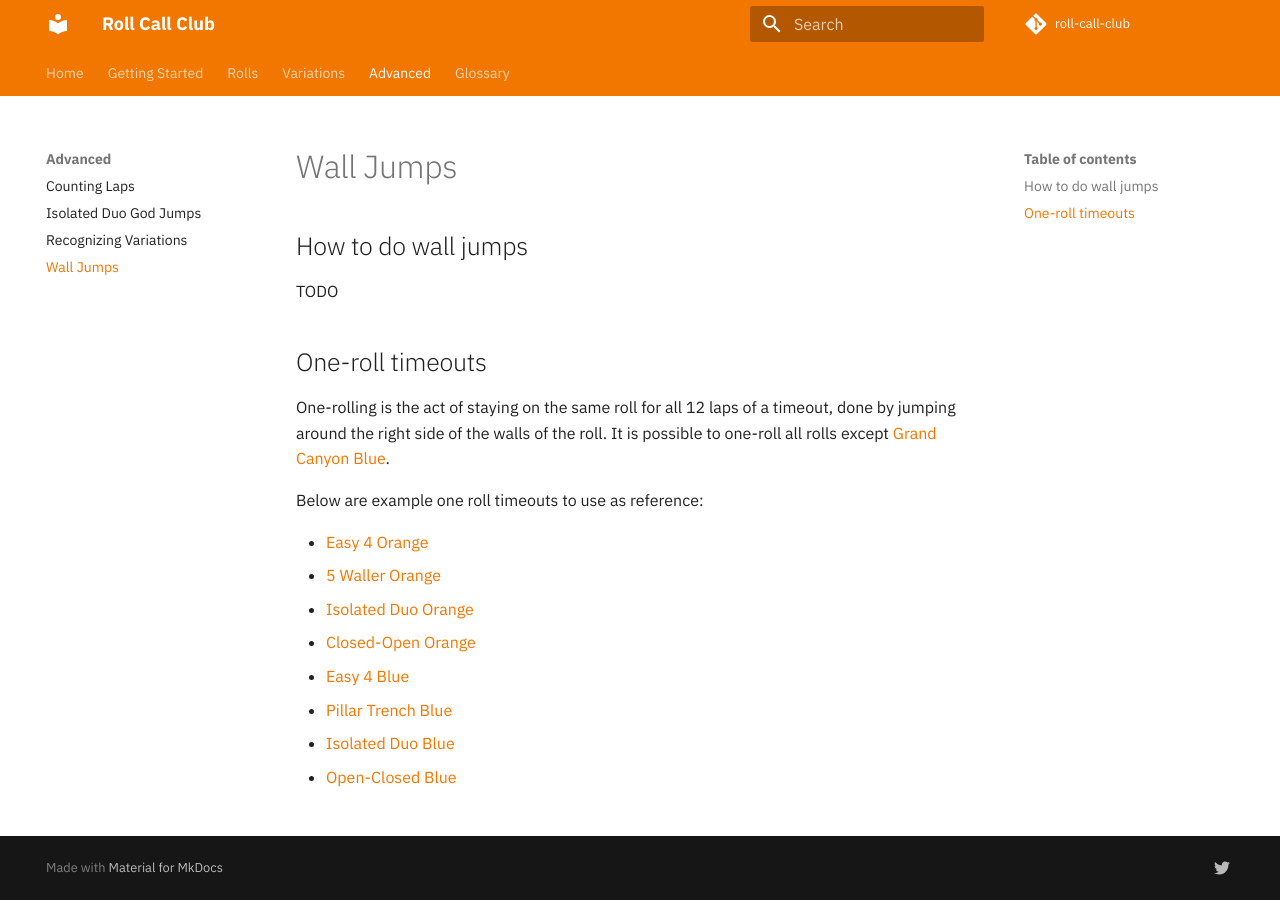
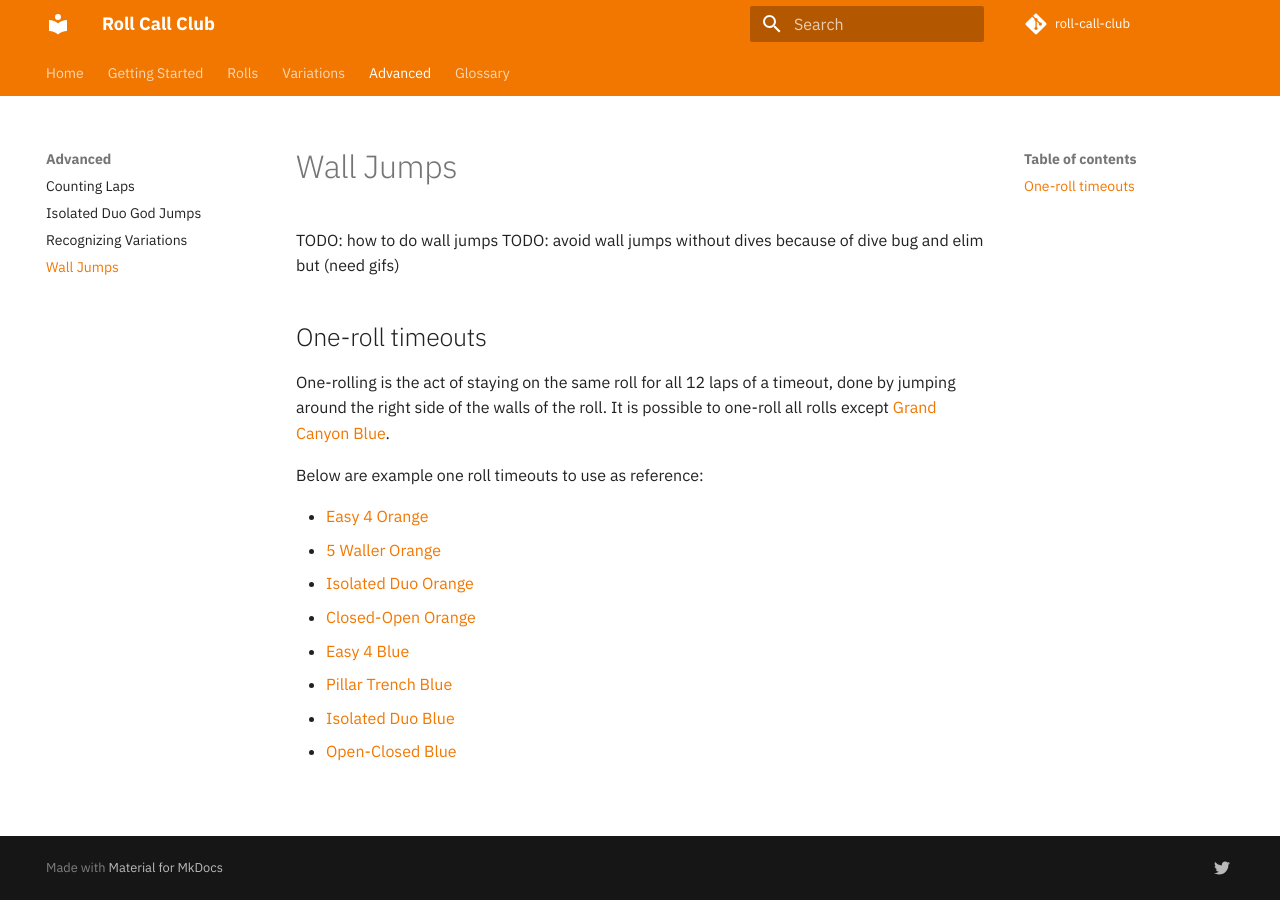
Before and after one commit to alexjlockwood/roll-off-club, an MkDocs documentation site: the page built from docs/advanced/wall-jumps.md, in a window 1280 px wide. Built offline with MkDocs 1.6.1 and Material for MkDocs 9.7.7, drawn with Linux system fonts in a browser that asks for light colours; comment, search, counter and statistics services are not loaded.

```diff
--- a/docs/advanced/wall-jumps.md
+++ b/docs/advanced/wall-jumps.md
@@ -1,8 +1,7 @@
 # Wall Jumps
 
-## How to do wall jumps
-
-TODO
+TODO: how to do wall jumps
+TODO: avoid wall jumps without dives because of dive bug and elim but (need gifs)
 
 ## One-roll timeouts
 
```
Also changed, not shown: docs/advanced/recognizing-variations.md (+1 -0 lines), docs/getting-started/avoiding-desync.md (+2 -2 lines), docs/getting-started/dealing-with-griefers.md (+7 -0 lines), docs/getting-started/understanding-roll-speed.md (+22 -5 lines), docs/images/getting-started/roll-speed/roll-speed-per-lap.jpg (added), 3 other files.
